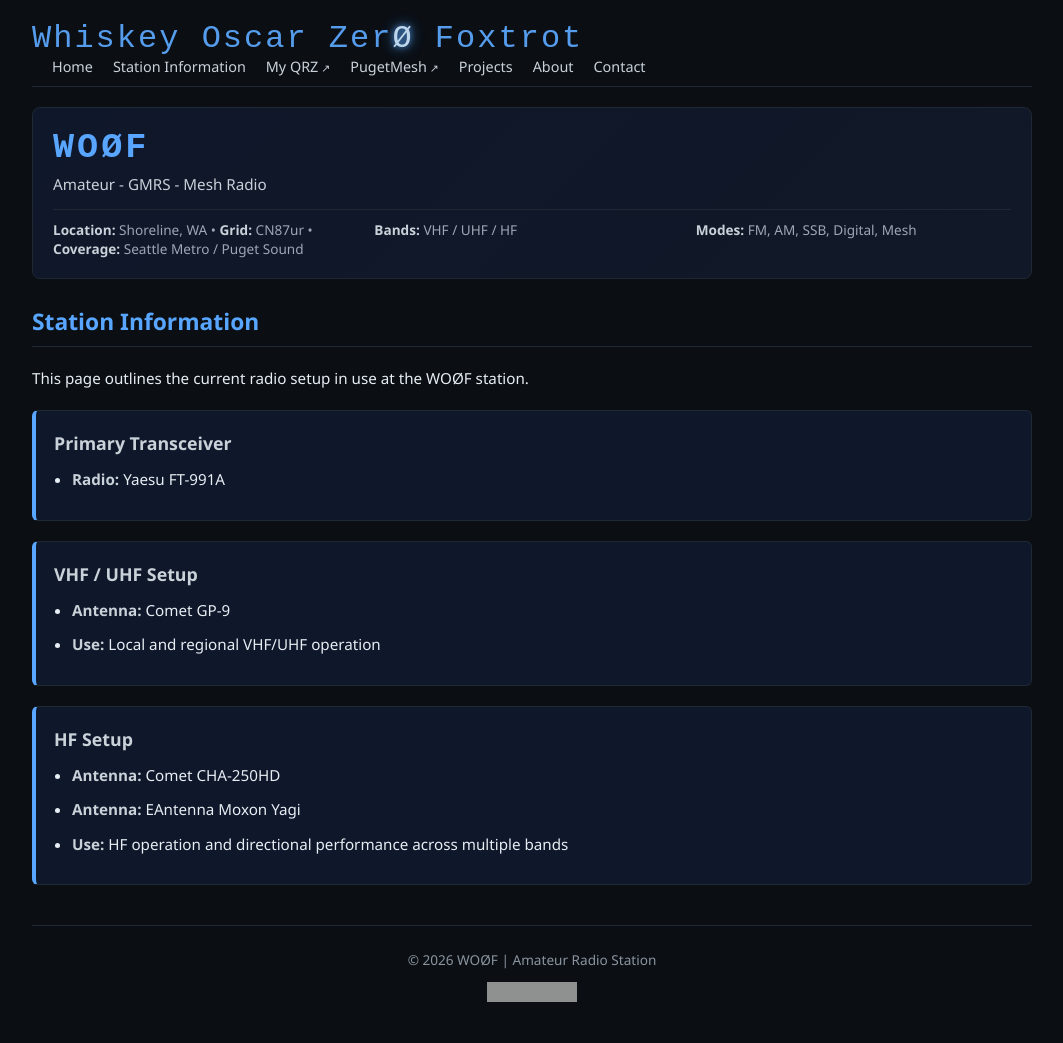
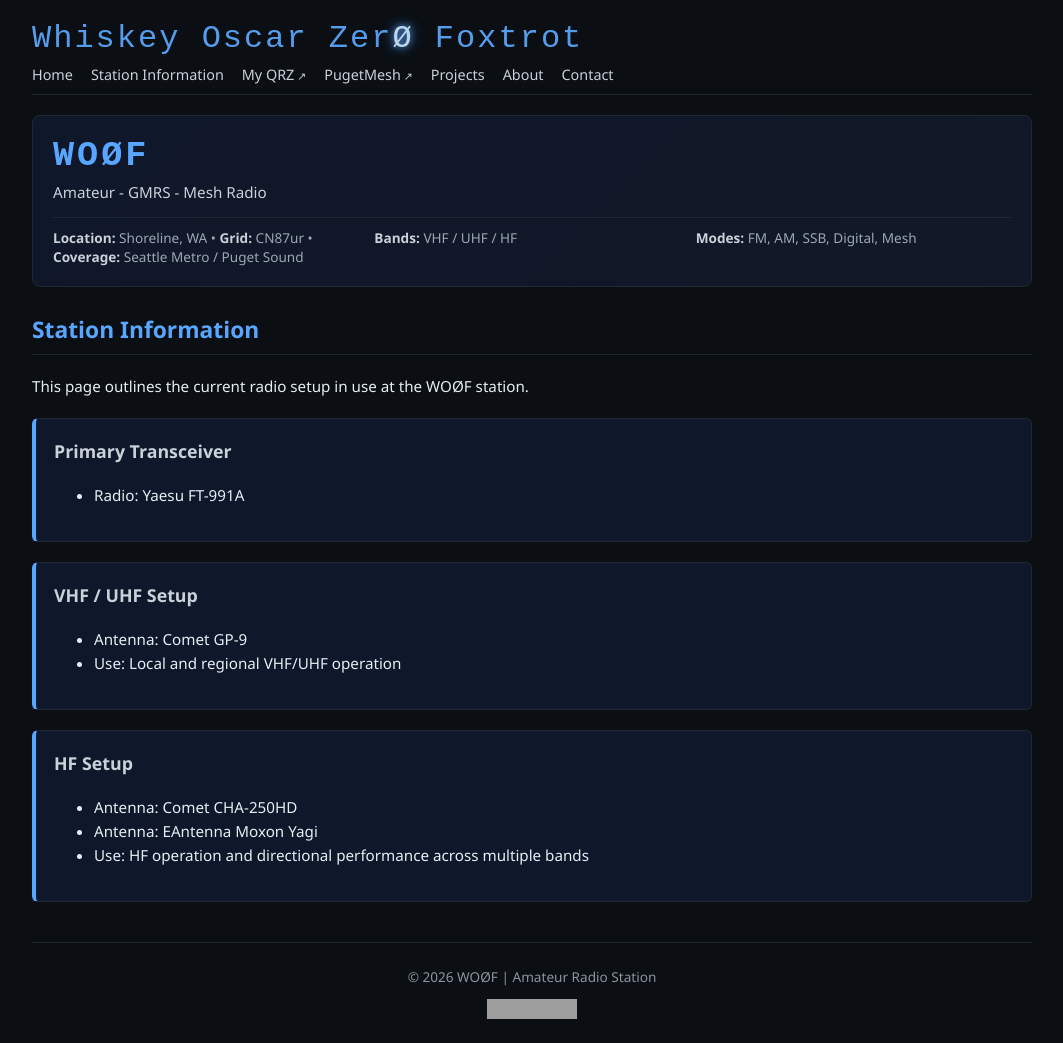
Before and after one commit to Lymitliss/Lymitliss.github.io, a Jekyll site: the page built from station-information.md, in a window 1280 px wide. Shown: the whole page, without its empty margins (108-1171 px from the left). Built offline with Jekyll 4.4.1, drawn with Linux system fonts in a browser that asks for light colours; grey boxes are pictures that could not be loaded.

Commit message:
Update style.css

```diff
--- a/assets/style.css
+++ b/assets/style.css
@@ -16,9 +16,8 @@ body {
 /* NAVBAR */
 .navbar {
   display: flex;
-  justify-content: space-between;
-  align-items: center;
-  flex-wrap: wrap;
+  flex-direction: column; /* STACK logo + nav */
+  align-items: flex-start; /* LEFT ALIGN BOTH */
   border-bottom: 1px solid #1f2933;
   padding-bottom: 10px;
   margin-bottom: 20px;
@@ -30,7 +29,7 @@ body {
   color: #58a6ff;
   letter-spacing: 2px;
   text-decoration: none;
-  transition: color 0.3s ease, text-shadow 0.3s ease;
+  margin-bottom: 8px; /* space before nav links */
 }
 
 /* SOFT SIGNAL PULSE */
@@ -69,10 +68,10 @@ body {
 .nav-links {
   display: flex;
   flex-wrap: wrap;
+  gap: 18px; /* EVEN SPACING (fixes alignment issue) */
 }
 
 .nav-links a {
-  margin-left: 20px;
   text-decoration: none;
   color: #c9d1d9;
   font-weight: 500;
@@ -268,46 +267,6 @@ h3 {
   margin-top: 20px;
 }
 
-.station-card h3 {
-  margin-bottom: 10px;
-}
-
-.station-list {
-  margin: 0;
-  padding-left: 18px;
-}
-
-.station-list li {
-  margin-bottom: 10px;
-}
-
-.station-label {
-  color: #c9d1d9;
-  font-weight: 600;
-}
-
-/* TABLES */
-table {
-  width: 100%;
-  border-collapse: collapse;
-  margin-top: 20px;
-}
-
-th, td {
-  border: 1px solid #1f2933;
-  padding: 10px;
-  text-align: left;
-}
-
-th {
-  background: #111827;
-  color: #58a6ff;
-}
-
-tr:nth-child(even) {
-  background: #0f172a;
-}
-
 /* FOOTER */
 footer {
   margin-top: 40px;
@@ -320,32 +279,4 @@ footer {
 
 .counter {
   margin-top: 10px;
-  text-align: center;
-  opacity: 0.9;
 }
-
-/* MOBILE */
-@media (max-width: 700px) {
-  .logo {
-    font-size: 1.7rem;
-  }
-
-  .hero-title {
-    font-size: 1.8rem;
-  }
-
-  .nav-links a {
-    margin-left: 0;
-    margin-right: 14px;
-    margin-top: 8px;
-  }
-
-  .band-list div {
-    flex-direction: column;
-    align-items: flex-start;
-  }
-
-  .band-list span {
-    text-align: left;
-  }
-}
```
